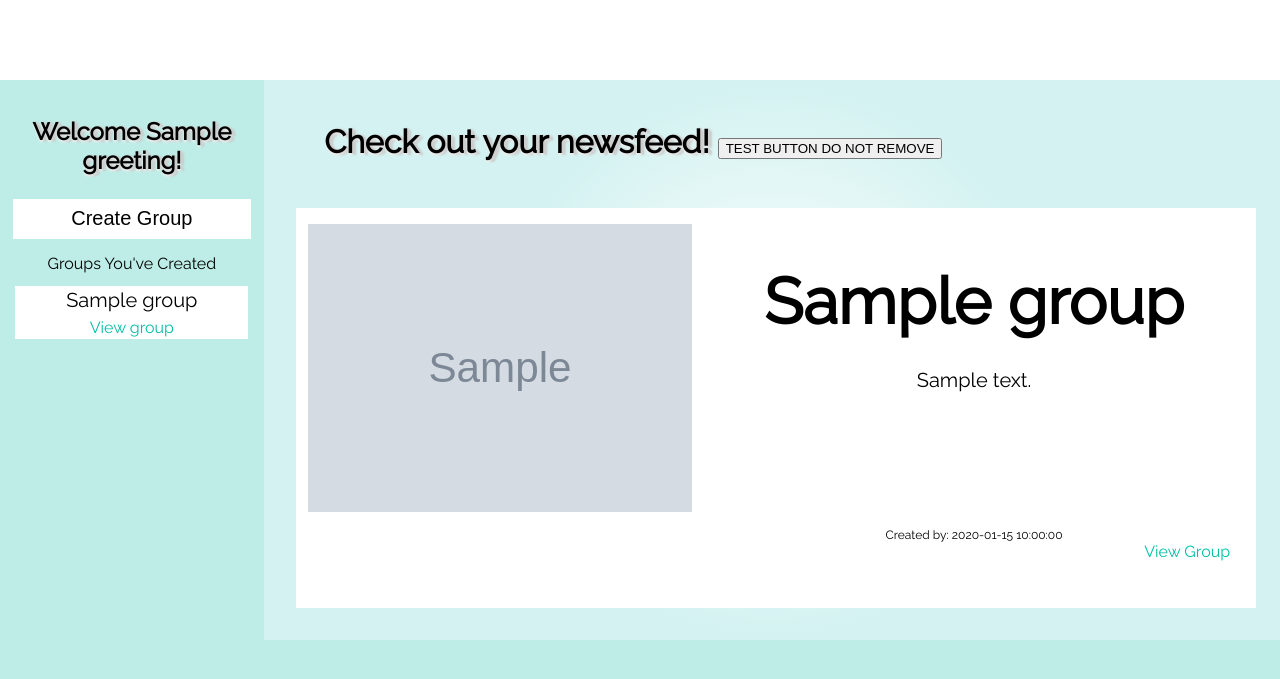
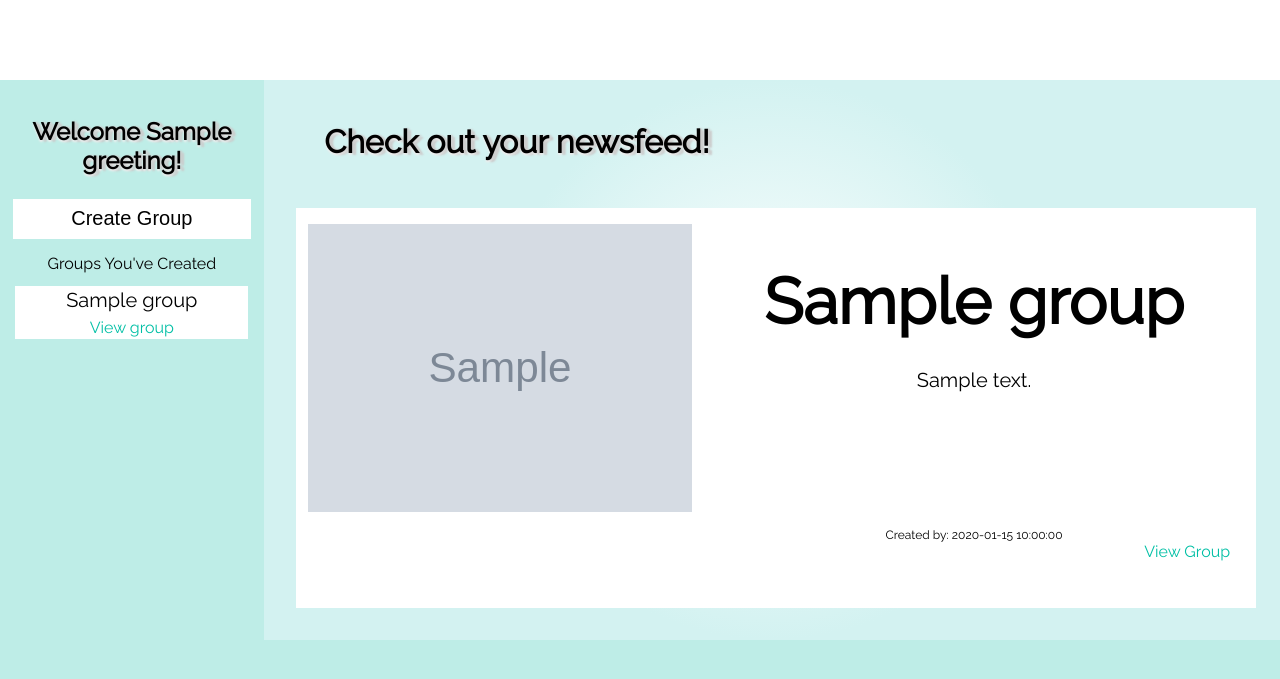
Before and after one commit to Elewis97/PhotoDump, a Python web app: template templates/newsfeed.html in a window 1280 px wide. Shown: the top 679 px of the page. Run offline with Jinja, Linux system fonts and the light colour scheme; the template is opened without the code that fills it: most values are stand-ins (such as "Sample title", 1, 10 or a date in 2020); grey boxes marked "Sample" are stand-in pictures.

Commit message:
latest push kiet

```diff
--- a/templates/newsfeed.html
+++ b/templates/newsfeed.html
@@ -35,7 +35,8 @@
       </div>
 
       <div id="section">
-        <h2 id ="newsfeedtitle">Check out your newsfeed! <input type="button" id="change-view" value="TEST BUTTON DO NOT REMOVE"> </h2>
+        <h2 id ="newsfeedtitle">Check out your newsfeed! </h2>
+        <!-- <h2 id ="newsfeedtitle">Check out your newsfeed! <input type="button" id="change-view" value="TEST BUTTON DO NOT REMOVE"> </h2> -->
 
           <section class = "feed">
             {% for group in photo_group_data %}
```
